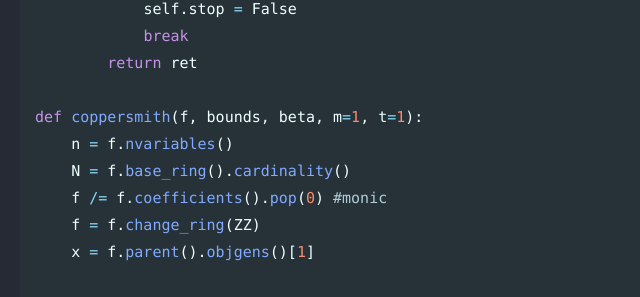
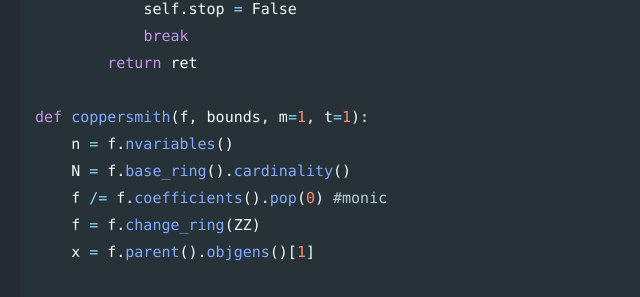
Before and after one commit to Connor-McCartney/Connor-McCartney.github.io, a Jekyll site: the page built from _pages/cryptography/small-roots/corrupt-key-2-picoMini.md, in a window 1280 px wide and 900 px high, scrolled down 903 px. Shown: the part 152-449 px from the top of the window, without its empty margins (0-640 px from the left). Built offline with Jekyll 4.4.1, drawn with Linux system fonts in a browser that asks for light colours; cached includes are drawn as plain includes.

Commit message:
Update corrupt-key-2-picoMini.md

```diff
--- a/_pages/cryptography/small-roots/corrupt-key-2-picoMini.md
+++ b/_pages/cryptography/small-roots/corrupt-key-2-picoMini.md
@@ -43,7 +43,7 @@ class IIter:
             break
         return ret
 
-def coppersmith(f, bounds, beta, m=1, t=1):
+def coppersmith(f, bounds, m=1, t=1):
     n = f.nvariables()
     N = f.base_ring().cardinality()
     f /= f.coefficients().pop(0) #monic
@@ -116,7 +116,7 @@ _p = 0xfe8984407b0816cc28e5ccc6bb73790000000000ca3806dd2cfdfc8d616b000000006109a
 
 PR.<x0,x1,x2> = PolynomialRing(Zmod(N), 3)
 f = _p + 2**16*x0 + 2**240*x1 + 2**352*x2
-x0, x1, x2 = coppersmith(f, bounds=(2**40,2**32,2**40,), beta=0.4, m=6)
+x0, x1, x2 = coppersmith(f, bounds=(2**40,2**32,2**40,), m=6)
 p = int(f(x0,x1,x2))
 
 q = N//p
```
